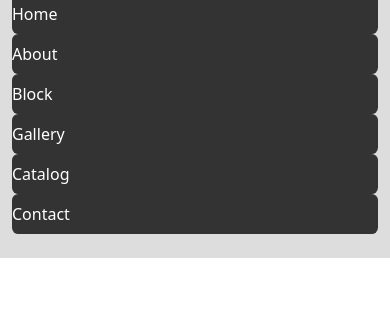
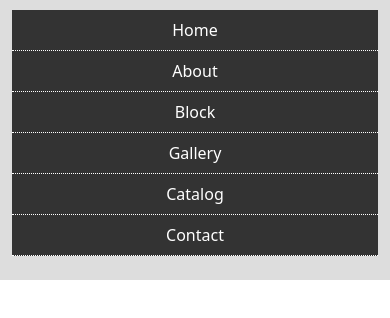
Before and after one commit to Akchalovna/24-urok, a plain HTML site: page index.html in a window 390 px wide. Both pictures are taken after a click on the button "Toggle navigation". Shown: the part 134-452 px from the top of the page. Drawn offline with Linux system fonts and the light colour scheme.

Commit message:
bootstrap dobavlenie

```diff
--- a/index.html
+++ b/index.html
@@ -46,7 +46,7 @@
               <li class="nav-item">
                 <a class="nav-link" href="#">Block</a>
               </li>
-              <li class="nav-itnav-itemem">
+              <li class="nav-item">
                 <a class="nav-link" href="#">Gallery</a>
               </li>
               <li class="nav-item">
--- a/scss/main.scss
+++ b/scss/main.scss
@@ -2,6 +2,9 @@
   background-color: #ddd;
   .navbar {
     padding: 1em 0;
+  }
+  .nav-item + .nav-item {
+    margin-left: 1em;
   }
   .nav-link {
     color: white;
@@ -17,3 +20,18 @@
   border-radius: 0.5em;
   color: black;
 }
+@media (max-width: 992px) {
+  .header {
+    .navbar-nav {
+      margin-top: 1em;
+      text-align: center;
+    }
+    .nav-item + .nav-item {
+      margin-left: 0;
+    }
+    .nav-link {
+      border-radius: 0;
+      border-bottom: 1px dotted white;
+    }
+  }
+}
```
Also changed, not shown: css/main.min.css.
